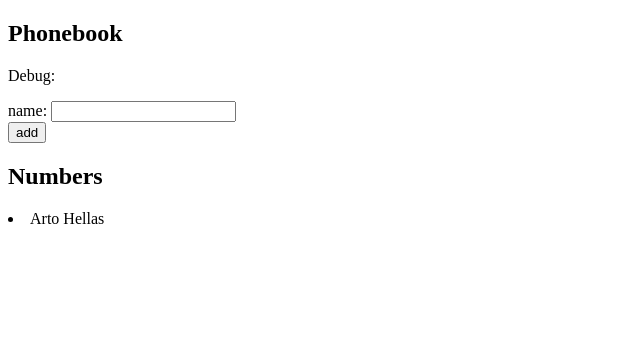
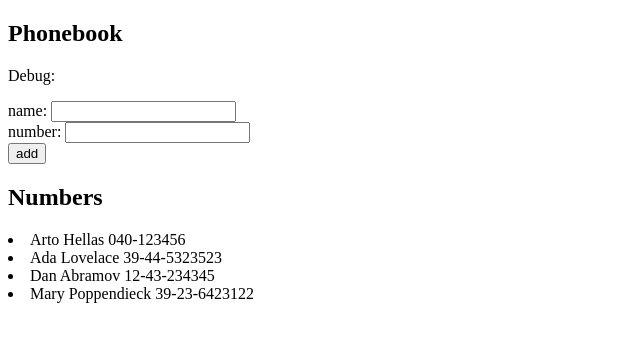
Before and after one commit to Nalzurin/fullstackopen, a React (Vite) app in the folder part2/phonebook/: page / in a window 1280 px wide. Shown: the top 342 px of the page, without its empty margins (0-640 px from the left). Built offline with nearby package versions, Linux system fonts and the light colour scheme.

Commit message:
Add task 2.7-2.8

```diff
--- a/part2/phonebook/src/App.jsx
+++ b/part2/phonebook/src/App.jsx
@@ -1,27 +1,48 @@
 import { useState } from "react";
 
-function Number({ name }) {
-  return <li>{name}</li>;
+function Number({ name, number }) {
+  return <li>{name} {number}</li>;
 }
 
 function PhoneBook({ persons }) {
+  console.log(persons);
   return persons.map((person) => {
     console.log("Logging person:", person);
-    return <Number key={person.name} name={person.name} />;
+    return <Number key={person.id} name={person.name} number={person.number} />;
   });
 }
 
 function App() {
-  const [persons, setPersons] = useState([{ name: "Arto Hellas" }]);
+  const [persons, setPersons] = useState([
+    { name: "Arto Hellas", number: "040-123456", id: 1 },
+    { name: "Ada Lovelace", number: "39-44-5323523", id: 2 },
+    { name: "Dan Abramov", number: "12-43-234345", id: 3 },
+    { name: "Mary Poppendieck", number: "39-23-6423122", id: 4 },
+  ]);
   const [newName, setNewName] = useState("");
+  const [newNumber, setNewNumber] = useState("");
+  var freeId = persons.length+1;
 
   const handleNameInputChange = (event) => {
     setNewName(event.target.value);
   };
-  const addNewPerson = (event) =>{
+  const handleNumberInputChange = (event) => {
+    setNewNumber(event.target.value);
+  };
+  const addNewPerson = (event) => {
     event.preventDefault();
-    const object = {name: newName};
-    setPersons(persons.concat(object))
+    const object = { name: newName, number: newNumber, id: freeId};
+    const arrayCheck = persons.some(({ name }) => name === object.name);
+    console.log(`Phonebook contains the person ${arrayCheck}`);
+    if (arrayCheck) {
+      console.log(`Person not added`);
+      alert(`${object.name} is already added to phonebook`);
+    } else {
+      setPersons(persons.concat(object));
+      console.log(`Person added`);
+      freeId++;
+    }
+    setNewName("");
   };
 
   return (
@@ -33,7 +54,10 @@ function App() {
           name: <input value={newName} onChange={handleNameInputChange} />
         </div>
         <div>
-          <button type="submit" >add</button>
+          number: <input value={newNumber} onChange={handleNumberInputChange} />
+        </div>
+        <div>
+          <button type="submit">add</button>
         </div>
       </form>
       <h2>Numbers</h2>
```
